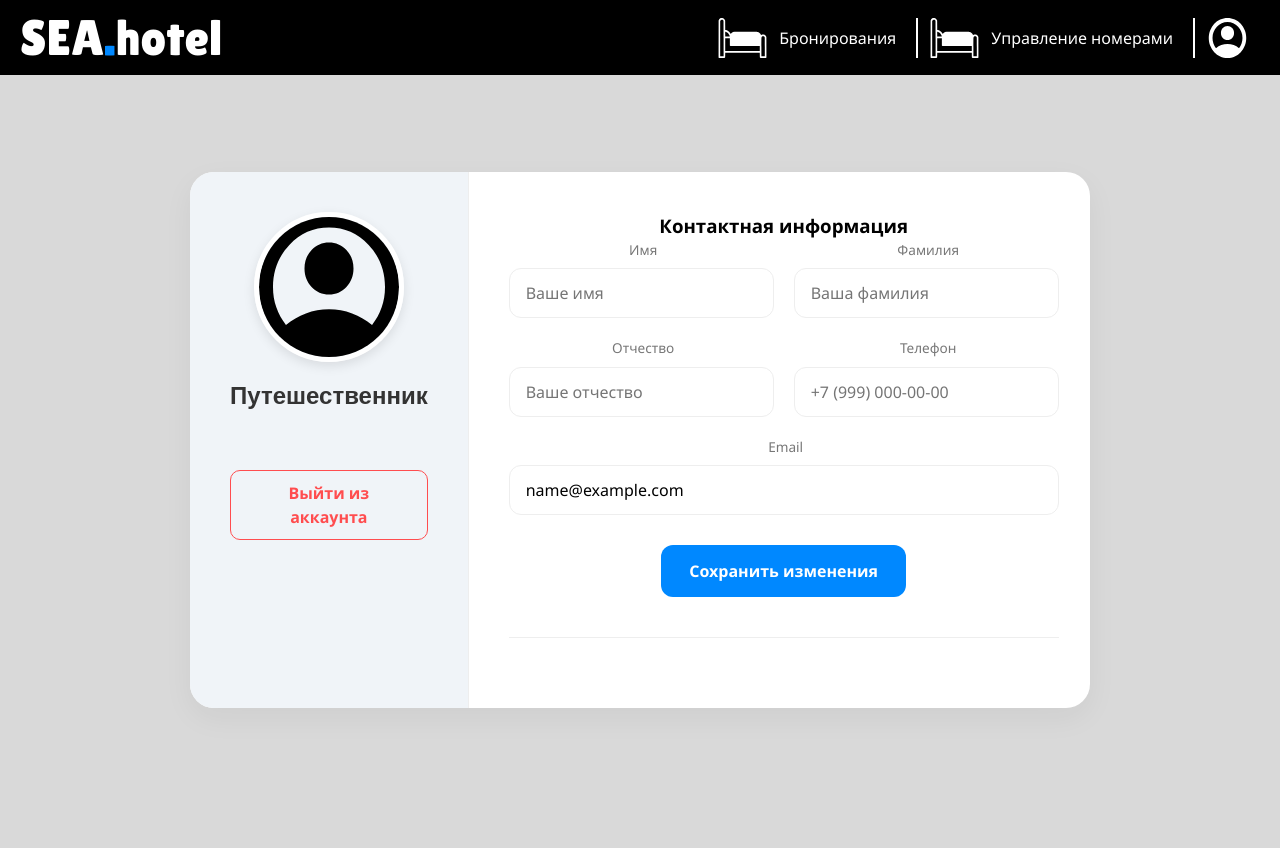
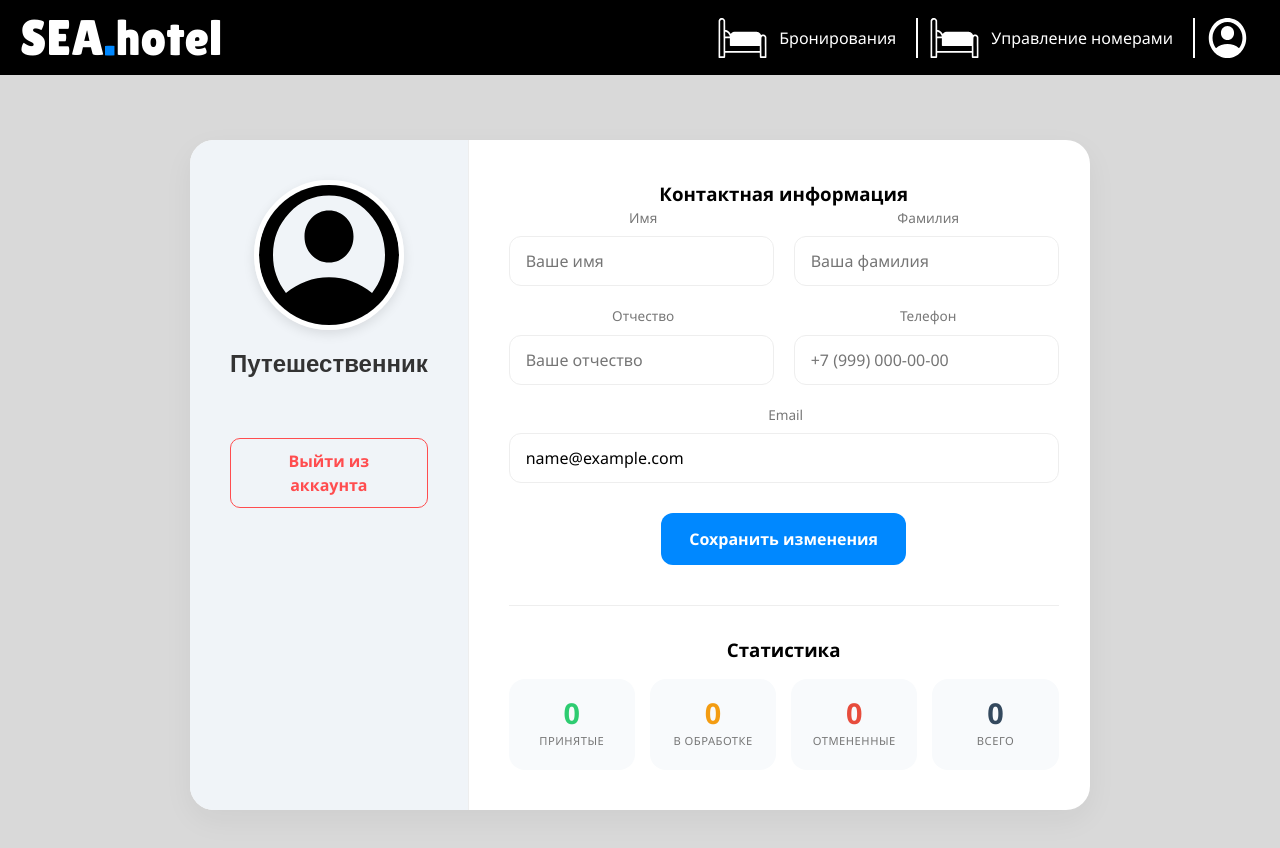
Before and after one commit to zefiruz/spo, a React (Vite) app: page /spo/profile in a window 1280 px wide. Shown: the top 848 px of the page. Built offline with nearby package versions, Linux system fonts and the light colour scheme; sample sign-in values are in the browser's storage; a web font is replaced by a local one.

Commit message:
add statistic

```diff
--- a/src/pages/ProfilePage/ProfilePage.css
+++ b/src/pages/ProfilePage/ProfilePage.css
@@ -157,7 +157,7 @@ button {
 }
 
 .stat-label {
-    font-size: 0.75rem;
+    font-size: 0.7rem;
     color: #777;
     text-transform: uppercase;
     letter-spacing: 0.5px;
@@ -226,3 +226,12 @@ button {
     from { opacity: 0; transform: translateY(-5px); }
     to { opacity: 1; transform: translateY(0); }
 }
+
+
+.stat-card.pending .stat-value {
+    color: #f39c12; /* Оранжевый для "В обработке" */
+}
+
+.stat-card.total .stat-value {
+    color: #34495e; /* Темно-серый для общего счета */
+}
--- a/src/pages/ProfilePage/ProfilePage.jsx
+++ b/src/pages/ProfilePage/ProfilePage.jsx
@@ -33,15 +33,15 @@ const ProfilePage = () => {
         return String(phone).match(/^(\+7|7|8)?[\s\-]?\(?[489][0-9]{2}\)?[\s\-]?([0-9]{3})[\s\-]?([0-9]{2})[\s\-]?([0-9]{2})$/);
     };
 
-    const stats = useMemo(() => {
-        if (!userReservations) return { total: 0, confirmed: 0, cancelled: 0, finished: 0 };
+   const stats = useMemo(() => {
+        if (!userReservations) return { total: 0, accepted: 0, pending: 0, cancelled: 0 };
         return {
             total: userReservations.length,
-            confirmed: userReservations.filter(r => r.status === 'confirmed').length,
+            accepted: userReservations.filter(r => r.status === 'confirmed' || r.status === 'finished').length,
+            pending: userReservations.filter(r => r.status === 'pending').length,
             cancelled: userReservations.filter(r => r.status === 'cancelled').length,
-            finished: userReservations.filter(r => r.status === 'finished').length,
         };
-    }, [userReservations]);
+}, [userReservations]);
 
     useEffect(() => {
         if (user) {
@@ -148,9 +148,33 @@ const ProfilePage = () => {
                     <button className="save-profile-btn" onClick={handleSave}>Сохранить изменения</button>
                     {showToast && <div className="toast-success">Данные успешно сохранены!</div>}
 
-                    {/* Секция статистики остается без изменений */}
                     <div className="stats-section">
-                        {/* ... код статистики ... */}
+                        <h3>Статистика</h3>
+                        <div className="stats-grid">
+                            {/* Принятые */}
+                            <div className="stat-card confirmed">
+                                <span className="stat-value">{stats.accepted}</span>
+                                <span className="stat-label">Принятые</span>
+                            </div>
+
+                            {/* В обработке */}
+                            <div className="stat-card pending">
+                                <span className="stat-value">{stats.pending}</span>
+                                <span className="stat-label">В обработке</span>
+                            </div>
+
+                            {/* Отмененные */}
+                            <div className="stat-card cancelled">
+                                <span className="stat-value">{stats.cancelled}</span>
+                                <span className="stat-label">Отмененные</span>
+                            </div>
+
+                            {/* Всего */}
+                            <div className="stat-card total">
+                                <span className="stat-value">{stats.total}</span>
+                                <span className="stat-label">Всего</span>
+                            </div>
+                        </div>
                     </div>
                 </div>
             </div>
```
